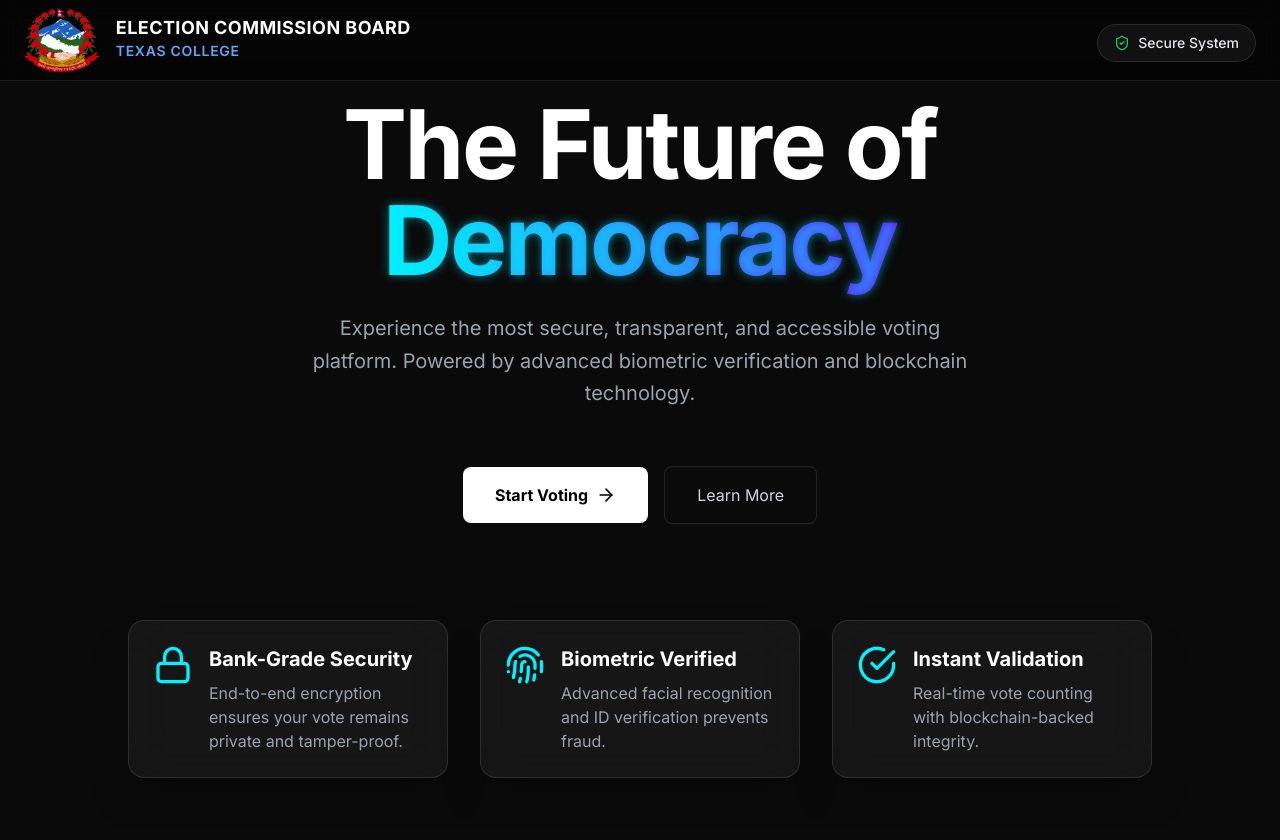
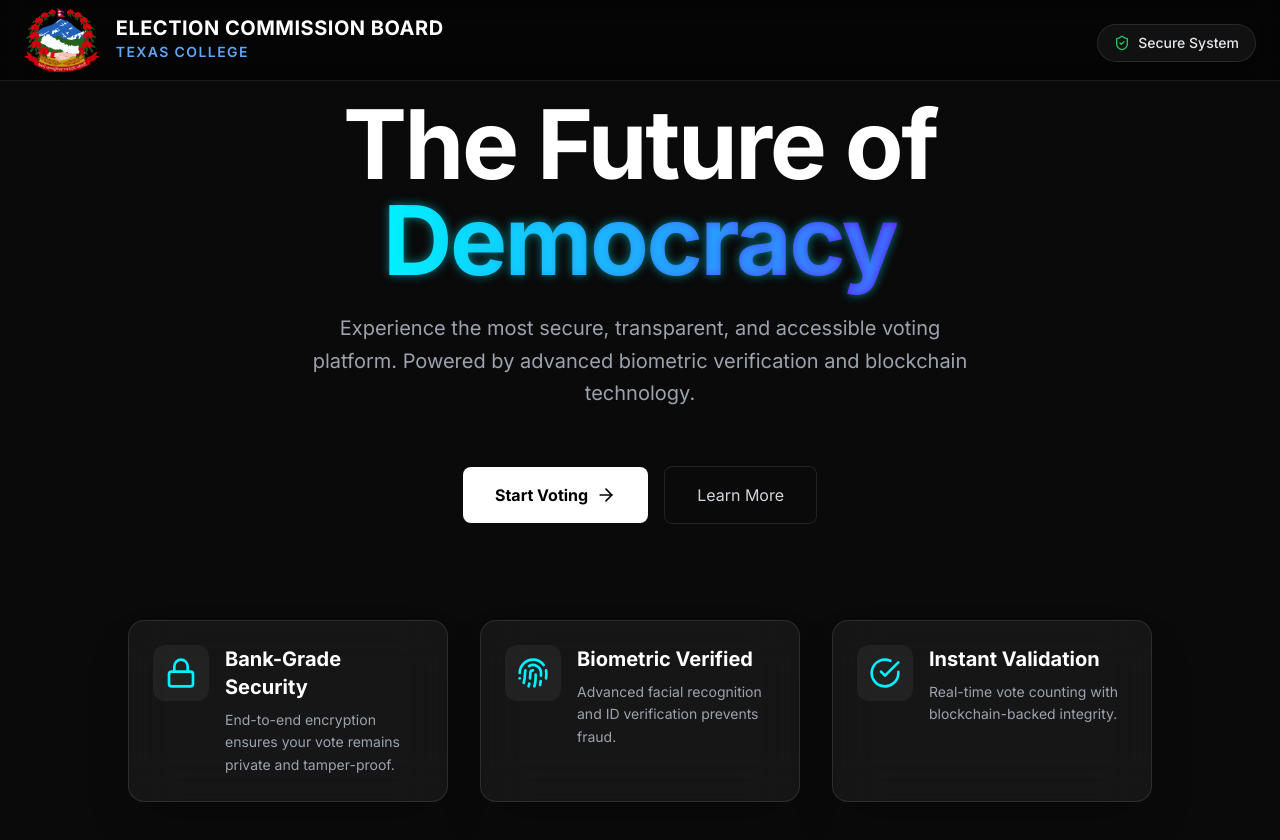
Before and after one commit to devanuppp/ABCD, a React (Vite) app: page / in a window 1280 px wide. Shown: the top 840 px of the page. Built offline with nearby package versions, Linux system fonts and the light colour scheme.

Commit message:
Enhance UI: Refine animations, revert navbar font, add auto-scroll

```diff
--- a/index.html
+++ b/index.html
@@ -7,7 +7,7 @@
     <title>NeoVote | Secure E-Voting</title>
     <link rel="preconnect" href="https://fonts.googleapis.com">
     <link rel="preconnect" href="https://fonts.gstatic.com" crossorigin>
-    <link href="https://fonts.googleapis.com/css2?family=Inter:wght@300;400;500;600;700&display=swap" rel="stylesheet">
+    <link href="https://fonts.googleapis.com/css2?family=Cinzel:wght@400;500;600;700;800;900&family=Inter:wght@300;400;500;600;700&display=swap" rel="stylesheet">
   </head>
   <body>
     <div id="root"></div>
--- a/src/components/layout/Navbar.jsx
+++ b/src/components/layout/Navbar.jsx
@@ -13,10 +13,10 @@ const Navbar = () => {
                         className="h-16 w-auto object-contain drop-shadow-md"
                     />
                     <div className="flex flex-col justify-center">
-                        <h1 className="text-lg font-bold leading-none text-white tracking-wide uppercase drop-shadow-sm">
+                        <h1 className="text-xl font-bold leading-none text-white tracking-wide uppercase drop-shadow-sm">
                             Election Commission Board
                         </h1>
-                        <p className="text-sm text-blue-400 font-semibold tracking-wider uppercase mt-1">
+                        <p className="text-sm text-blue-400 font-semibold tracking-widest uppercase mt-1">
                             Texas College
                         </p>
                     </div>
--- a/src/pages/Home.jsx
+++ b/src/pages/Home.jsx
@@ -5,6 +5,7 @@ import { ArrowRight, Lock, Fingerprint, CheckCircle, Shield, Eye, Zap, Server, C
 
 const Home = () => {
     const [expandedCard, setExpandedCard] = useState(null);
+    const cardRefs = React.useRef([]);
 
     const features = [
         {
@@ -48,6 +49,18 @@ const Home = () => {
     const toggleCard = (idx) => {
         setExpandedCard(expandedCard === idx ? null : idx);
     };
+
+    React.useEffect(() => {
+        if (expandedCard !== null && cardRefs.current[expandedCard]) {
+            setTimeout(() => {
+                cardRefs.current[expandedCard].scrollIntoView({
+                    behavior: 'smooth',
+                    block: 'center',
+                    inline: 'center'
+                });
+            }, 300); // Delay to allow layout animation to start/complete for accurate positioning
+        }
+    }, [expandedCard]);
 
     return (
         <div className="flex flex-col items-center justify-center min-h-[80vh] text-center">
@@ -99,74 +112,96 @@ const Home = () => {
             </motion.div>
 
             <motion.div
-                initial={{ opacity: 0 }}
-                animate={{ opacity: 1 }}
-                transition={{ delay: 0.5, duration: 1 }}
+                layout
                 className="mt-24 grid grid-cols-1 md:grid-cols-3 gap-8 w-full max-w-5xl"
             >
                 {features.map((feature, idx) => (
                     <motion.div
                         key={idx}
-                        layout
+                        ref={el => cardRefs.current[idx] = el}
+                        layout="position"
                         onClick={() => toggleCard(idx)}
-                        className={`p-6 rounded-2xl glass-panel text-left cursor-pointer transition-all duration-300 ${expandedCard === idx
-                            ? 'md:col-span-3 border-2 border-primary/50 shadow-lg shadow-primary/20'
-                            : 'hover:border-primary/30'
+                        className={`group relative p-6 rounded-2xl glass-panel text-left cursor-pointer overflow-hidden transition-colors duration-500
+                            ${expandedCard === idx
+                                ? 'md:col-span-3 bg-white/5 border-primary/50 shadow-2xl shadow-primary/10'
+                                : 'hover:bg-white/5 hover:border-primary/30 hover:shadow-xl hover:shadow-primary/5'
                             }`}
-                        whileHover={{ scale: expandedCard === idx ? 1 : 1.02 }}
-                        whileTap={{ scale: 0.98 }}
+                        transition={{
+                            layout: { duration: 0.6, type: "spring", bounce: 0, stiffness: 100, damping: 20 }
+                        }}
                     >
-                        <div className="flex items-start gap-4">
+                        {/* Smooth Background Gradient Fade */}
+                        <div
+                            className={`absolute inset-0 bg-gradient-to-br ${feature.color} transition-opacity duration-700 ease-out
+                            ${expandedCard === idx ? 'opacity-10' : 'opacity-0 group-hover:opacity-5'}`}
+                        />
+
+                        <div className="relative z-10 flex items-start gap-4">
                             <motion.div
-                                animate={{
-                                    rotate: expandedCard === idx ? 360 : 0,
-                                    scale: expandedCard === idx ? 1.2 : 1
-                                }}
-                                transition={{ duration: 0.5 }}
+                                layout
+                                className={`p-3 rounded-xl transition-colors duration-500
+                                    ${expandedCard === idx ? 'bg-primary/20' : 'bg-white/5 group-hover:bg-primary/10'}`}
                             >
-                                <feature.icon className={`w-10 h-10 ${expandedCard === idx ? `text-transparent bg-clip-text bg-gradient-to-r ${feature.color}` : 'text-primary'}`} />
+                                <feature.icon
+                                    className={`w-8 h-8 transition-colors duration-500
+                                    ${expandedCard === idx
+                                            ? `text-white`
+                                            : 'text-primary group-hover:text-blue-300'}`}
+                                />
                             </motion.div>
+
                             <div className="flex-1">
-                                <h3 className="text-xl font-bold mb-2">{feature.title}</h3>
-                                <p className="text-gray-400">{feature.desc}</p>
+                                <motion.h3 layout="position" className="text-xl font-bold mb-2 text-white">
+                                    {feature.title}
+                                </motion.h3>
+                                <motion.p layout="position" className="text-gray-400 leading-relaxed text-sm">
+                                    {feature.desc}
+                                </motion.p>
                             </div>
                         </div>
 
-                        <AnimatePresence>
+                        <AnimatePresence mode="popLayout">
                             {expandedCard === idx && (
                                 <motion.div
                                     initial={{ opacity: 0, height: 0 }}
                                     animate={{ opacity: 1, height: 'auto' }}
                                     exit={{ opacity: 0, height: 0 }}
-                                    transition={{ duration: 0.4, ease: 'easeInOut' }}
-                                    className="overflow-hidden"
+                                    transition={{ duration: 0.5, ease: [0.04, 0.62, 0.23, 0.98] }}
                                 >
-                                    <div className="mt-6 pt-6 border-t border-white/10">
-                                        <h4 className="text-lg font-semibold mb-4 text-transparent bg-clip-text bg-gradient-to-r from-primary to-secondary">
-                                            Technical Details
-                                        </h4>
+                                    <div className="mt-8 pt-6 border-t border-white/10">
+                                        <div className="flex items-center justify-between mb-6">
+                                            <h4 className="text-xs font-bold uppercase tracking-[0.2em] text-gray-500">
+                                                Key Features
+                                            </h4>
+                                            <span className={`text-xs font-bold px-3 py-1 rounded-full bg-gradient-to-r ${feature.color} text-white bg-opacity-20`}>
+                                                Verified
+                                            </span>
+                                        </div>
+
                                         <div className="grid grid-cols-1 md:grid-cols-2 gap-4">
                                             {feature.details.map((detail, detailIdx) => (
                                                 <motion.div
                                                     key={detailIdx}
-                                                    initial={{ opacity: 0, x: -20 }}
-                                                    animate={{ opacity: 1, x: 0 }}
-                                                    transition={{ delay: detailIdx * 0.1, duration: 0.3 }}
-                                                    className="flex items-center gap-3 p-3 rounded-lg bg-white/5 hover:bg-white/10 transition-colors"
+                                                    initial={{ opacity: 0, y: 20 }}
+                                                    animate={{ opacity: 1, y: 0 }}
+                                                    transition={{ delay: detailIdx * 0.1 + 0.1, duration: 0.5, ease: "easeOut" }}
+                                                    className="flex items-center gap-3 p-4 rounded-xl bg-white/5 border border-white/5 hover:border-white/20 transition-all duration-300"
                                                 >
-                                                    <detail.icon className={`w-5 h-5 text-transparent bg-clip-text bg-gradient-to-r ${feature.color}`} />
-                                                    <span className="text-sm text-gray-300">{detail.text}</span>
+                                                    <detail.icon className={`w-5 h-5 text-gray-400`} />
+                                                    <span className="text-sm text-gray-200">{detail.text}</span>
                                                 </motion.div>
                                             ))}
                                         </div>
+
                                         <motion.div
-                                            initial={{ opacity: 0, y: 10 }}
-                                            animate={{ opacity: 1, y: 0 }}
-                                            transition={{ delay: 0.4, duration: 0.3 }}
-                                            className="mt-4 text-center"
+                                            initial={{ opacity: 0 }}
+                                            animate={{ opacity: 1 }}
+                                            transition={{ delay: 0.5, duration: 0.5 }}
+                                            className="mt-8 flex justify-end"
                                         >
-                                            <button className={`px-6 py-2 rounded-lg bg-gradient-to-r ${feature.color} text-white font-semibold hover:shadow-lg hover:shadow-primary/30 transition-all`}>
-                                                Learn More
+                                            <button className="text-sm text-gray-400 hover:text-white transition-colors flex items-center gap-2 group/btn">
+                                                Learn technical specifications
+                                                <ArrowRight className="w-4 h-4 transform group-hover/btn:translate-x-1 transition-transform" />
                                             </button>
                                         </motion.div>
                                     </div>
```
